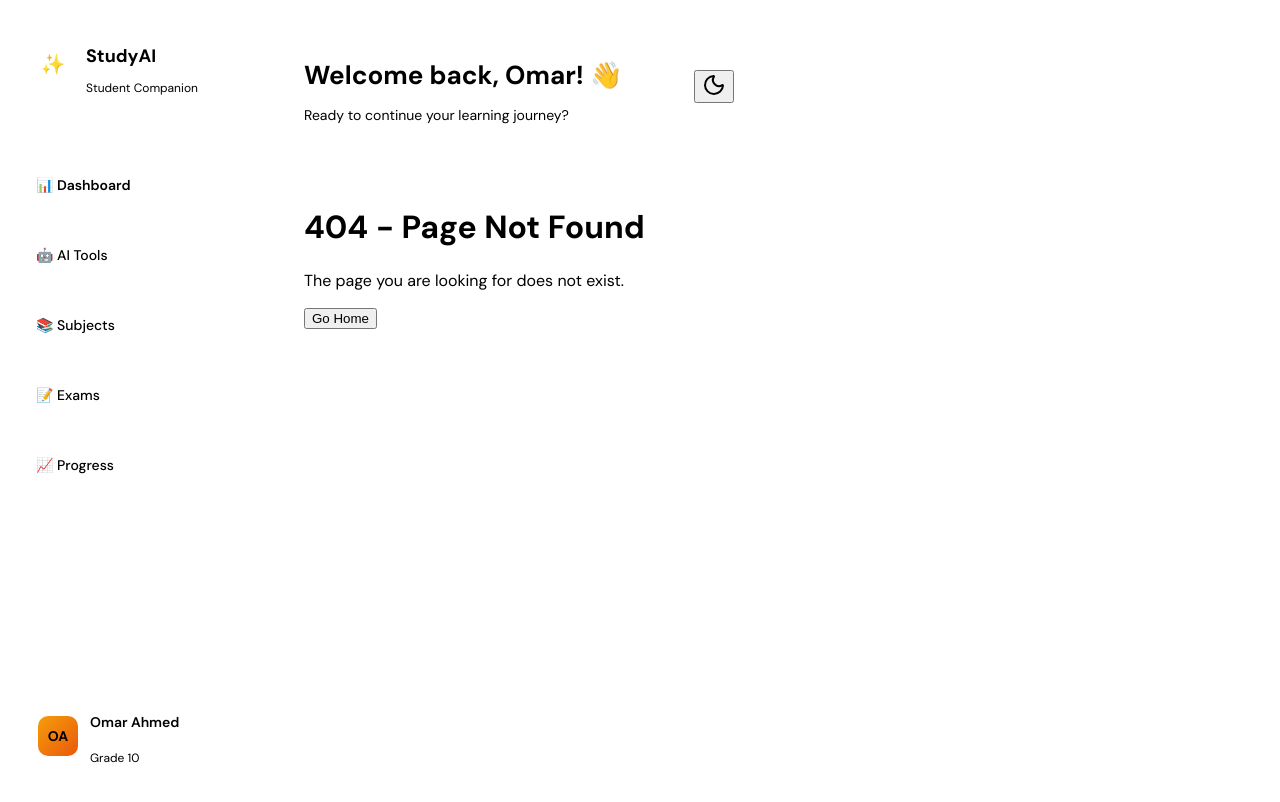
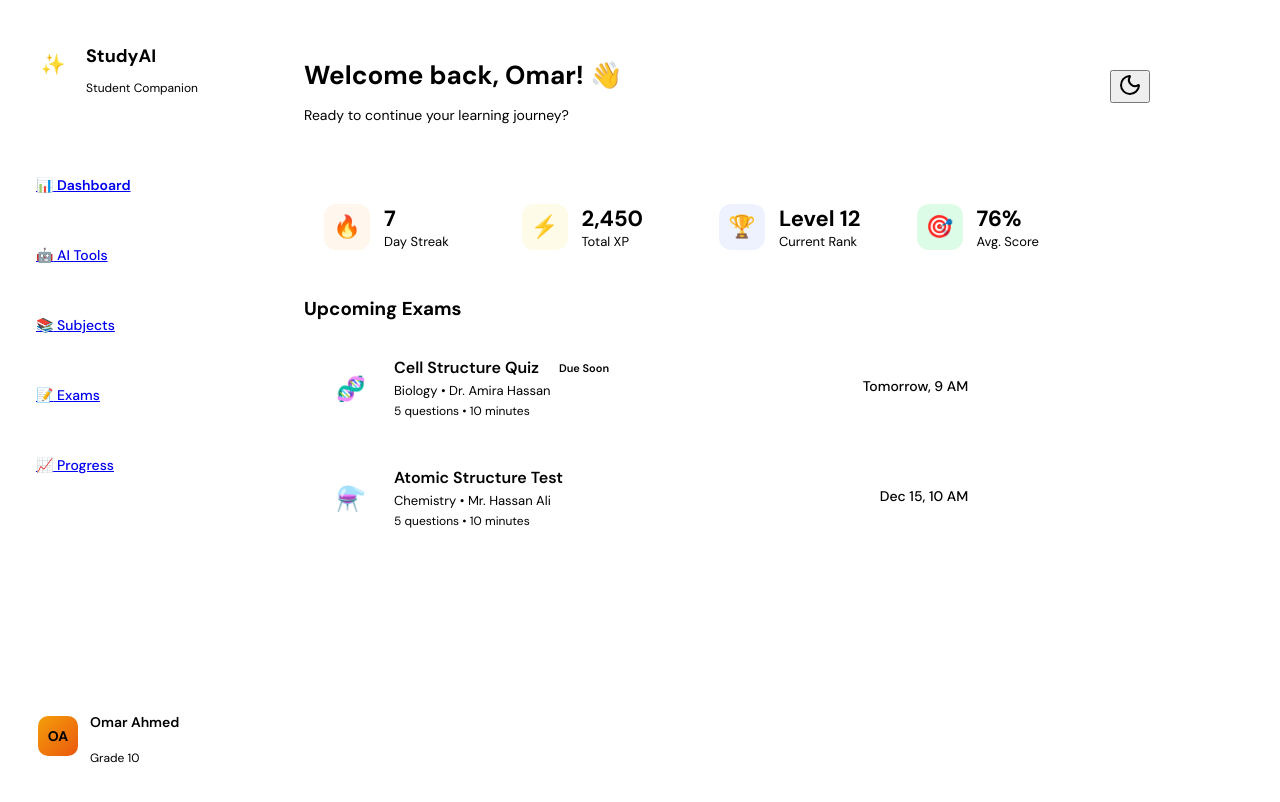
Before and after one commit to AhHanie/igcse-education-platform-frontend, a React (Vite) app: page /admin/dashboard in a window 1280 px wide. Shown: the top 802 px of the page. Built offline with nearby package versions, Linux system fonts and the light colour scheme; the HTML template or start-up script is replaced by a standard one.

Commit message:
Add protected routes

```diff
--- a/src/App.tsx
+++ b/src/App.tsx
@@ -1,8 +1,9 @@
-import React from "react";
-import { useLocation } from "react-router-dom";
+import React, { type ReactNode } from "react";
+import { Navigate, Route, Routes, useLocation } from "react-router-dom";
 import { AppRouter } from "./app/router/router";
 import MainLayout from "./components/layout/MainLayout";
 import { useThemeMode } from "./hooks/useThemeMode";
+import AuthLayout from "./components/layout/AuthLayout";
 
 const App: React.FC = () => {
   const location = useLocation();
@@ -12,15 +13,40 @@ const App: React.FC = () => {
   // Initialize theme mode for all pages
   useThemeMode();
 
+  interface PrivateRouteProps {
+  children: ReactNode;
+}
+
+const PrivateRoute = ({ children }: PrivateRouteProps) => {
+  // const auth = localStorage.getItem("token");
+  const auth = true ; // Replace with actual authentication logic
+  return auth ? <>{children}</> : <Navigate to="/auth/sign-in" replace />;
+};
+
+
   // Don't wrap login page with MainLayout
   if (isLoginPage || isSignupPage) {
     return <AppRouter />;
   }
 
   return (
-    <MainLayout>
-      <AppRouter />
-    </MainLayout>
+    <Routes>
+      <Route path="auth/*" element={<AuthLayout />} />
+      <Route
+          path="admin/*"
+          element={
+            <PrivateRoute>
+              <MainLayout>
+                <AppRouter />
+              </MainLayout>
+            </PrivateRoute>
+          }
+        />
+      <Route path="/" element={<Navigate to="/admin/dashboard" replace />} />
+      <Route path="admin/" element={<Navigate to="/admin/dashboard" replace />} />
+      <Route path="/*" element={<Navigate to="/auth/not-found" replace />} />
+
+    </Routes>
   );
 };
 
--- a/src/app/router/router.tsx
+++ b/src/app/router/router.tsx
@@ -5,15 +5,29 @@ import AboutPage from "@pages/AboutPage";
 import LoginPage from "@pages/LoginPage";
 import SignupPage from "@pages/SignupPage";
 import NotFoundPage from "@pages/NotFoundPage";
+import routes from "../../routes";
 
 export const AppRouter: React.FC = () => {
+
+    const getRoutes = (routes: RoutesType[]): any => {
+    return routes.map((prop, key) => {
+      if (prop.layout === "/admin") {
+        return (
+          <Route path={`/${prop.path}`} element={prop.component} key={key} />
+        );
+      } else {
+        return null;
+      }
+    });
+  };
   return (
     <Routes>
-      <Route path="/" element={<HomePage />} />
-      <Route path="/about" element={<AboutPage />} />
+      {/* <Route path="/" element={<HomePage />} /> */}
+      {/* <Route path="/about" element={<AboutPage />} />
       <Route path="/login" element={<LoginPage />} />
       <Route path="/signup" element={<SignupPage />} />
-      <Route path="*" element={<NotFoundPage />} />
+      <Route path="*" element={<NotFoundPage />} /> */}
+      {getRoutes(routes)}
     </Routes>
   );
 };
--- /dev/null
+++ b/src/assets/css/Exams.css
@@ -0,0 +1,22 @@
+    .tabs {
+      display: flex;
+      gap: 8px;
+      margin-bottom: 20px;
+    }
+
+    .tab {
+      padding: 10px 20px;
+      border-radius: 8px;
+      font-weight: 600;
+      font-size: 14px;
+      cursor: pointer;
+      border: none;
+      background: hsl(var(--background));
+      color:  hsl(var(--text2));
+      font-family: inherit;
+      transition: all 0.15s;
+      }
+
+    .tab:hover { background: #e4e8ef; }
+    .tab.active { background: hsl(var(--primary)); color: white; }
+    .tab-count { opacity: 0.7; margin-left: 3px; }
--- /dev/null
+++ b/src/components/Links.tsx
@@ -0,0 +1,29 @@
+import React from "react";
+import { Link, useLocation } from "react-router-dom";
+
+
+export const SidebarLinks = (props: { routes: RoutesType[] })=> {
+  const { routes } = props;
+
+  const location = useLocation();
+  // Check if the route is active
+  const activeRoute = (routeName: string) => location.pathname.includes(routeName);
+
+  const createLinks = () =>
+    routes.map((route, index) => {
+      if (["/admin"].includes(route.layout)) {
+        const isActive = activeRoute(route.path);
+
+        return (
+          <Link key={index} to={`${route.layout}/${route.path}`}>
+            <li className={`nav-item ${isActive ? "active" : ""}`}>{route.icon ? route.icon : null}{" "}{route.name}</li>
+          </Link>
+        );
+      }
+      return null;
+    });
+
+  return <>{createLinks()}</>;
+};
+
+export default SidebarLinks;
--- /dev/null
+++ b/src/components/layout/AuthLayout.tsx
@@ -0,0 +1,26 @@
+import { Routes, Route, Navigate } from "react-router-dom";
+import routes from "../../routes";
+
+export default function Auth() {
+  const getRoutes = (routes: RoutesType[]): any => {
+    return routes.map((prop, key) => {
+      if (prop.layout === "/auth") {
+        return (
+          <Route path={`/${prop.path}`} element={prop.component} key={key} />
+        );
+      } else {
+        return null;
+      }
+    });
+  };
+  return (
+                 <Routes>
+                  {getRoutes(routes)}
+                  <Route
+                    path="/"
+                    element={<Navigate to="/auth/sign-in" replace />}
+                  />
+                <Route path="/*" element={<Navigate to="/auth/not-found" replace />} />
+                </Routes>
+  );
+}
--- a/src/components/sideBar.tsx
+++ b/src/components/sideBar.tsx
@@ -1,23 +1,13 @@
 import "../assets/css/Sidebar.css"
-
 import React from "react";
+import Links from "./Links";
+import routes from "../routes";
 
 const Sidebar = (props: {
   open: boolean;
   onClose: React.MouseEventHandler<HTMLSpanElement>;
 }) => {
   const { open, onClose } = props;
-
-    const showScreen = (id: string) => {
-      document.querySelectorAll('.screen').forEach(s => s.classList.remove('active'));
-      document.getElementById(id)?.classList.add('active');
-      document.querySelectorAll('.nav-item').forEach((n, i) => {
-        n.classList.remove('active');
-        const screens = ['dashboard', 'tools', 'subjects', 'exams', 'progress'];
-        if (screens[i] === id) n.classList.add('active');
-      });
-    }
-
   return (
     <div
       className={`sidebar font-primary ${
@@ -40,12 +30,7 @@ const Sidebar = (props: {
       {/* Nav item */}
 
       <ul className="nav">
-        {/* <Links routes={routes} /> */}
-      <li className="nav-item active" onClick={() => {showScreen('dashboard')}}>📊 Dashboard</li>
-      <li className="nav-item" onClick={() => {showScreen('tools')}}>🤖 AI Tools</li>
-      <li className="nav-item" onClick={() => {showScreen('subjects')}}>📚 Subjects</li>
-      <li className="nav-item" onClick={() => {showScreen('exams')}}>📝 Exams</li>
-      <li className="nav-item" onClick={() => {showScreen('progress')}}>📈 Progress</li>
+        <Links routes={routes} />
       </ul>
     <div className="user-card">
       <div className="avatar">OA</div>
--- /dev/null
+++ b/src/pages/ExamsPage.tsx
@@ -0,0 +1,57 @@
+import React, { useState } from "react";
+import "../assets/css/Exams.css";
+import ExamCard from "../components/examCard";
+
+type TabType = "pending" | "completed";
+
+const ExamsPage: React.FC = () => {
+  const [activeTab, setActiveTab] = useState<TabType>("pending");
+
+  return (
+    <div>
+      {/* Tabs */}
+      <div className="tabs">
+        <button
+          className={`tab ${activeTab === "pending" ? "active" : ""}`}
+          onClick={() => setActiveTab("pending")}
+        >
+          Pending <span className="tab-count">(3)</span>
+        </button>
+
+        <button
+          className={`tab ${activeTab === "completed" ? "active" : ""}`}
+          onClick={() => setActiveTab("completed")}
+        >
+          Completed <span className="tab-count">(2)</span>
+        </button>
+      </div>
+
+      {/* Pending */}
+      {activeTab === "pending" && (
+        <div className="exam-list">
+          <ExamCard
+            icon="🧬"
+            iconClass="bio"
+            title="Cell Structure Quiz"
+            subject="Biology"
+            teacher="Dr. Amira Hassan"
+            details="5 questions • 10 minutes"
+            date="Tomorrow, 9 AM"
+            status="danger"
+            badgeText="Due Soon"
+            onStart={() => console.log("Exam started")}
+          />
+        </div>
+      )}
+
+      {/* Completed */}
+      {activeTab === "completed" && (
+        <div className="exam-list">
+          <p>No completed exams yet</p>
+        </div>
+      )}
+    </div>
+  );
+};
+
+export default ExamsPage;
--- /dev/null
+++ b/src/routes.tsx
@@ -0,0 +1,72 @@
+
+// Admin Imports
+import HomePage from "../src/pages/HomePage";
+import ExamsPage from "../src/pages/ExamsPage";
+
+// Auth Imports
+import LoginPage from "../src/pages/LoginPage";
+import SignupPage from "../src/pages/SignupPage";
+import NotFoundPage from "../src/pages/NotFoundPage";
+
+const routes = [
+  {
+    name: "Dashboard",
+    layout: "/admin",
+    path: "dashboard",
+    icon: "📊",
+    component: <HomePage />,
+  },
+  {
+    name: "AI Tools",
+    layout: "/admin",
+    path: "aitools",
+    icon: "🤖",
+    component: <ExamsPage />,
+    secondary: true,
+  },
+  {
+    name: "Subjects",
+    layout: "/admin",
+    path: "subjects",
+    icon: "📚",
+    component: <ExamsPage />,
+    secondary: true,
+  },
+  {
+    name: "Exams",
+    layout: "/admin",
+    path: "exams",
+    icon: "📝",
+    component: <ExamsPage />,
+    secondary: true,
+  },
+    {
+    name: "Progress",
+    layout: "/admin",
+    path: "progress",
+    icon: "📈",
+    component: <ExamsPage />,
+    secondary: true,
+  },
+
+// Auth routes
+  {
+    name: "Sign In",
+    layout: "/auth",
+    path: "sign-in",
+    component: <LoginPage />,
+  },
+  {
+    name: "Sign Up",
+    layout: "/auth",
+    path: "sign-up",
+    component: <SignupPage />,
+  },
+  {
+    name: "Not Found",
+    layout: "/auth",
+    path: "not-found",
+    component: <NotFoundPage />,
+  },
+];
+export default routes;
```
Also changed, not shown: src/types/hui-types.d.ts (added, +16 -0 lines).
